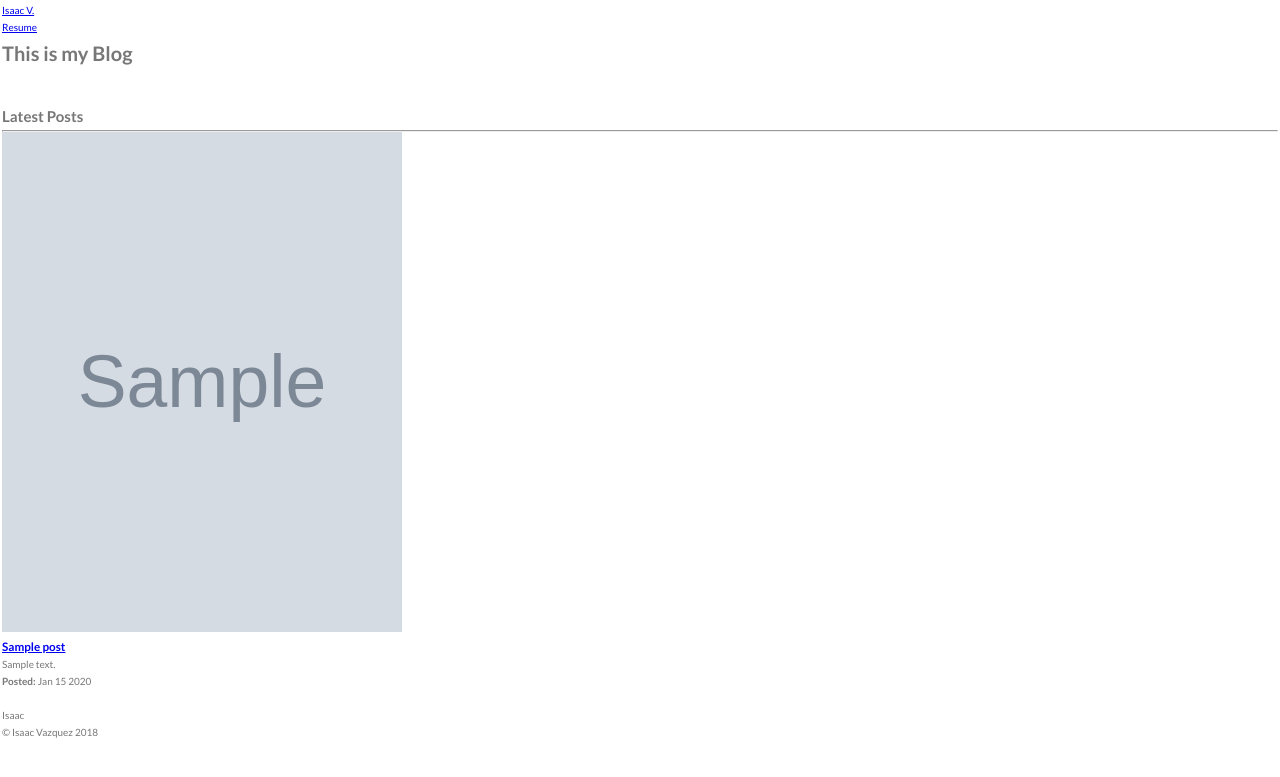
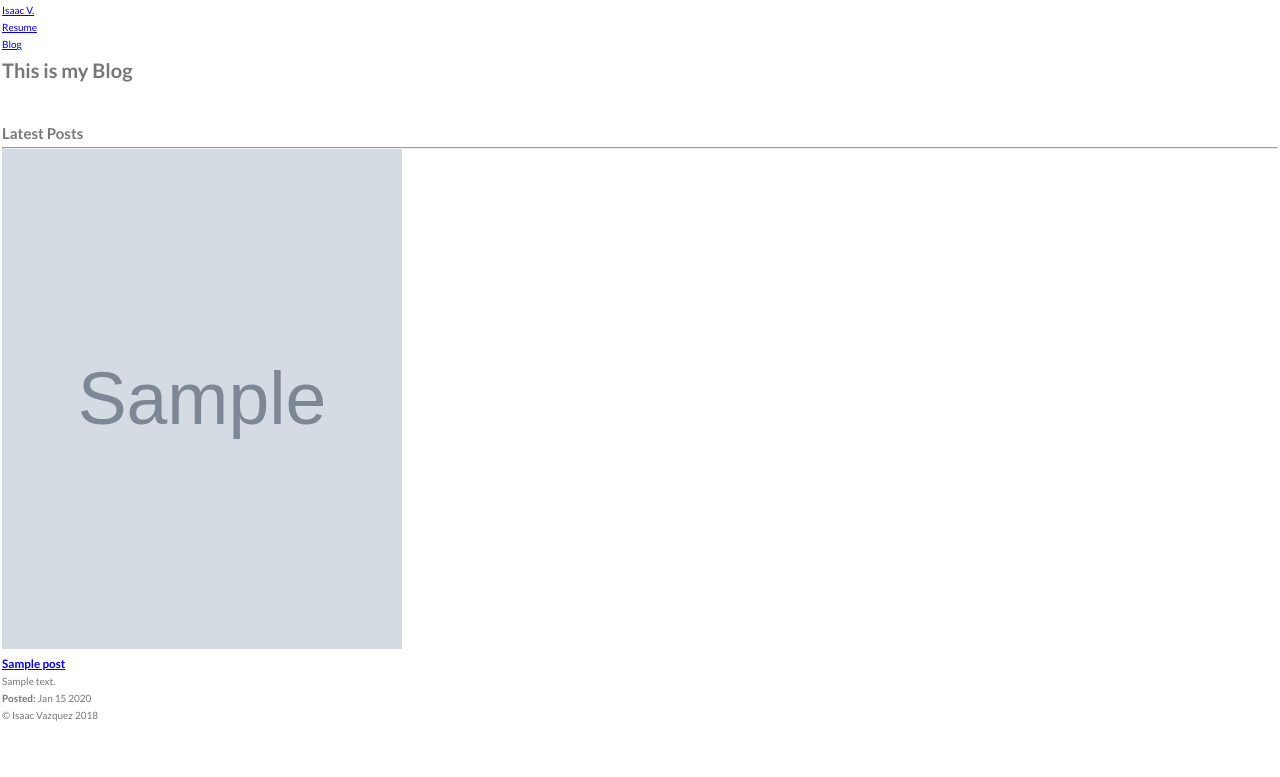
Before and after one commit to IzWOP/portfolioshizz, a Django app: page /blog/ in a window 1280 px wide. Shown: the top 777 px of the page. Run offline with Django 3.2, Linux system fonts and the light colour scheme; tables that the repository leaves empty hold one stand-in row (values such as "Sample post"); grey boxes marked "Sample" are stand-in pictures.

Commit message:
fixed links to blog and blog detail

```diff
--- a/portfolio/urls.py
+++ b/portfolio/urls.py
@@ -1,18 +1,4 @@
-"""portfolio URL Configuration
 
-The `urlpatterns` list routes URLs to views. For more information please see:
-    https://docs.djangoproject.com/en/2.1/topics/http/urls/
-Examples:
-Function views
-    1. Add an import:  from my_app import views
-    2. Add a URL to urlpatterns:  path('', views.home, name='home')
-Class-based views
-    1. Add an import:  from other_app.views import Home
-    2. Add a URL to urlpatterns:  path('', Home.as_view(), name='home')
-Including another URLconf
-    1. Import the include() function: from django.urls import include, path
-    2. Add a URL to urlpatterns:  path('blog/', include('blog.urls'))
-"""
 from django.contrib import admin
 from django.urls import path, include
 from django.conf import settings
@@ -23,4 +9,4 @@ urlpatterns = [
     path('admin/', admin.site.urls),
     path('', jobs.views.index, name='index'),
     path('blog/', include('blog.urls')),
-] + static(settings.STATIC_URL, document_root=settings.STATIC_ROOT)
+] + static(settings.MEDIA_URL, document_root=settings.MEDIA_ROOT)
--- a/templates/base.html
+++ b/templates/base.html
@@ -4,8 +4,10 @@
 	<meta charset="UTF-8">
     <meta name="viewport" content="width=device-width, initial-scale=1.0">
 {% load static %}
+{% load staticfiles %}
+
 	<link href="https://fonts.googleapis.com/css?family=Lato:100,300,400,700,900" rel="stylesheet">
-  <link rel="stylesheet" href="{% static 'home/css/style.css' %}">
+	<link rel="stylesheet" href="{% static 'home/css/style.css' %}">
 	<link rel="shortcut icon" type="image/png" href="{% static 'img/kb2.jpg' %}">
 
 	{% if title %}
@@ -15,10 +17,13 @@
 	{% endif %}
 	<nav class="navbar navbar-transparent">
 		<div class="container">
-			<a class="navbar-name" href="#">Isaac V.</a>
+			<a class="navbar-name" href="{%  url 'index' %}">Isaac V.</a>
 		</div>
 		<div class="container">
 		<a href="{% static 'IVR.pdf' %}">Resume</a>
+		</div>
+		<div class="container">
+		<a href="{% url 'blogposts' %}">Blog</a>
 		</div>
 	</nav>
 
--- a/templates/blog/posts.html
+++ b/templates/blog/posts.html
@@ -9,13 +9,11 @@
 	<hr />
 	<div>
 		{% for post in post.all %}
-		<img src="{{ post.image.url }}" width="400" height="500"/>
+			<a href="{% url 'detail' post.id %}"><img src="{{ post.image.url }}" width="400" height="500"></a>
 		<br />
 			<h3><a href="{% url 'detail' post.id %}"> {{ post.title }}</a></h3>
 		<p>{{ post.summary }}</p>
 			<p><b>Posted:</b> {{ post.datecreated }}</p>
-			<br />
-			<p>Isaac</p>
 
 		{% endfor %}
 	</div>
--- a/templates/jobs/index.html
+++ b/templates/jobs/index.html
@@ -10,9 +10,6 @@
 	</div>
 </header>
 
-	<br />
-	<img src="{% static 'IVP.jpg' %}"width="400" height="500"/>
-	<br />
 {% for job in jobs.all %}
 	<img src="{{ job.image.url }}" width="200" height="200"/>
 	<p> {{ job.summary }}</p>
```
Also changed, not shown: templates/blog/detail.html (+9 -1 lines).
